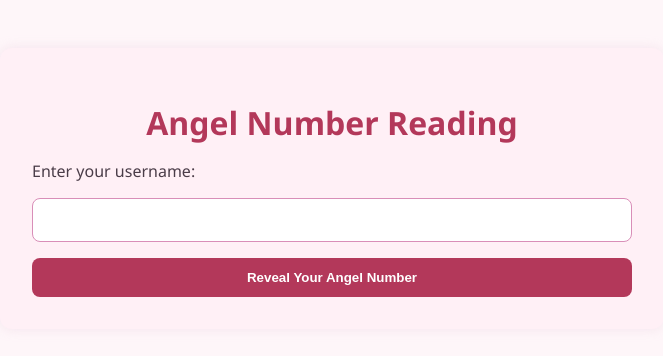
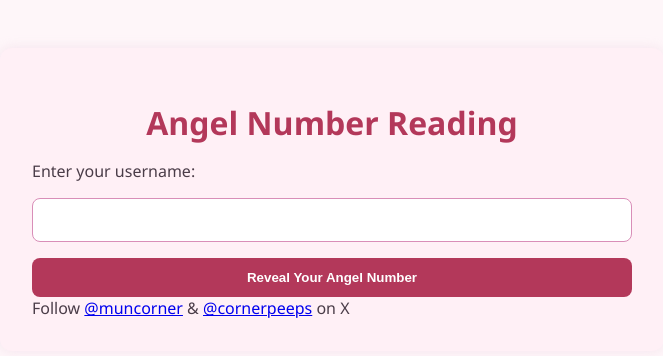
Before and after one commit to 307temporaryredirect/angelroom, a website: page public/index.html in a window 1280 px wide. Shown: the whole page, without its empty margins (308-971 px from the left). Drawn offline with Linux system fonts and the light colour scheme.

Commit message:
Update index.html

```diff
--- a/public/index.html
+++ b/public/index.html
@@ -24,6 +24,9 @@
       <p><strong>Vibe:</strong> <span id="angelVibe"></span></p>
       <p><strong>Message:</strong> <span id="angelMessage"></span></p>
     </section>
+    <div class="follow-links">
+  Follow <a href="https://x.com/muncorner" target="_blank">@muncorner</a> &
+  <a href="https://x.com/cornerpeeps" target="_blank">@cornerpeeps</a> on X
   </div>
 
   <script src="script.js"></script>
```
